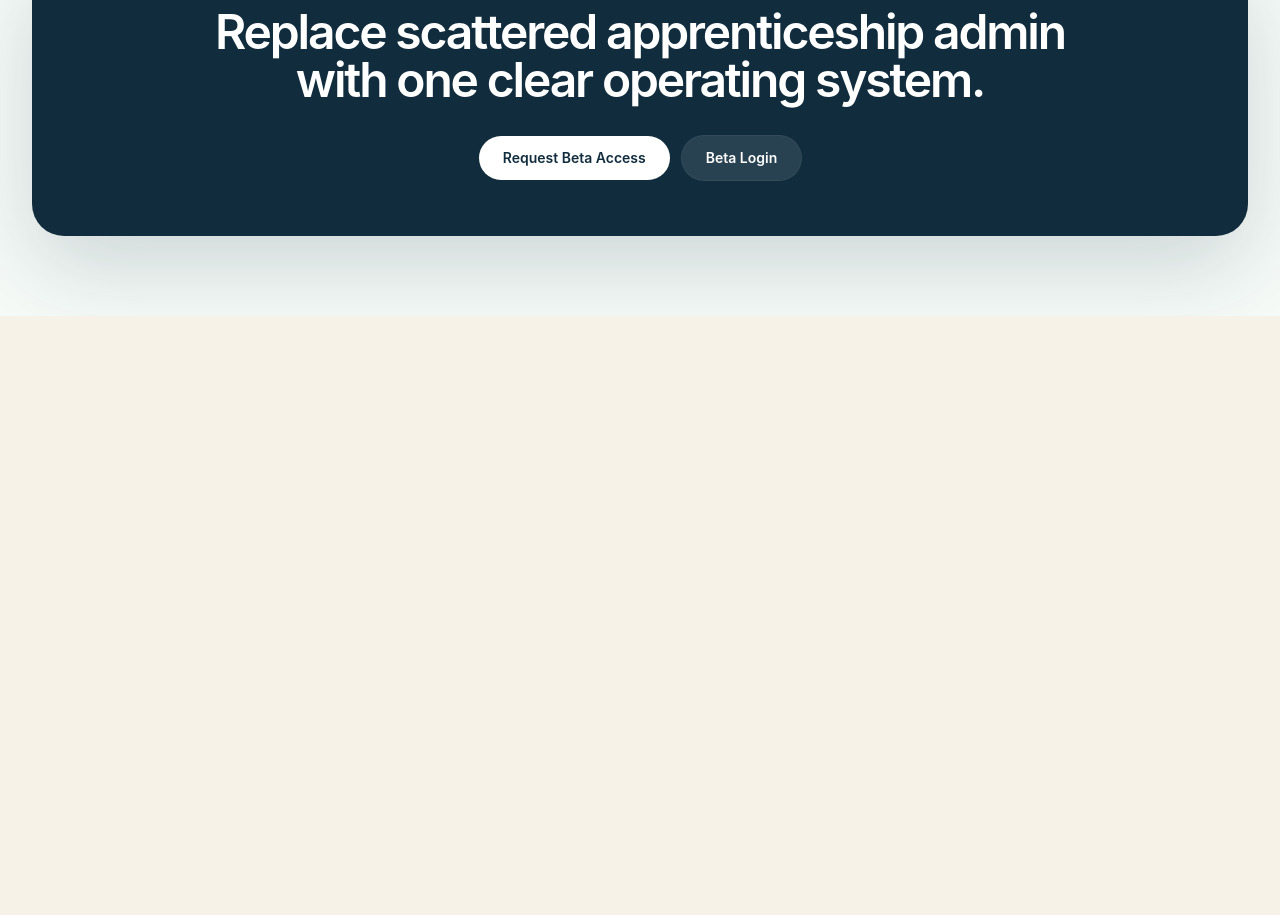
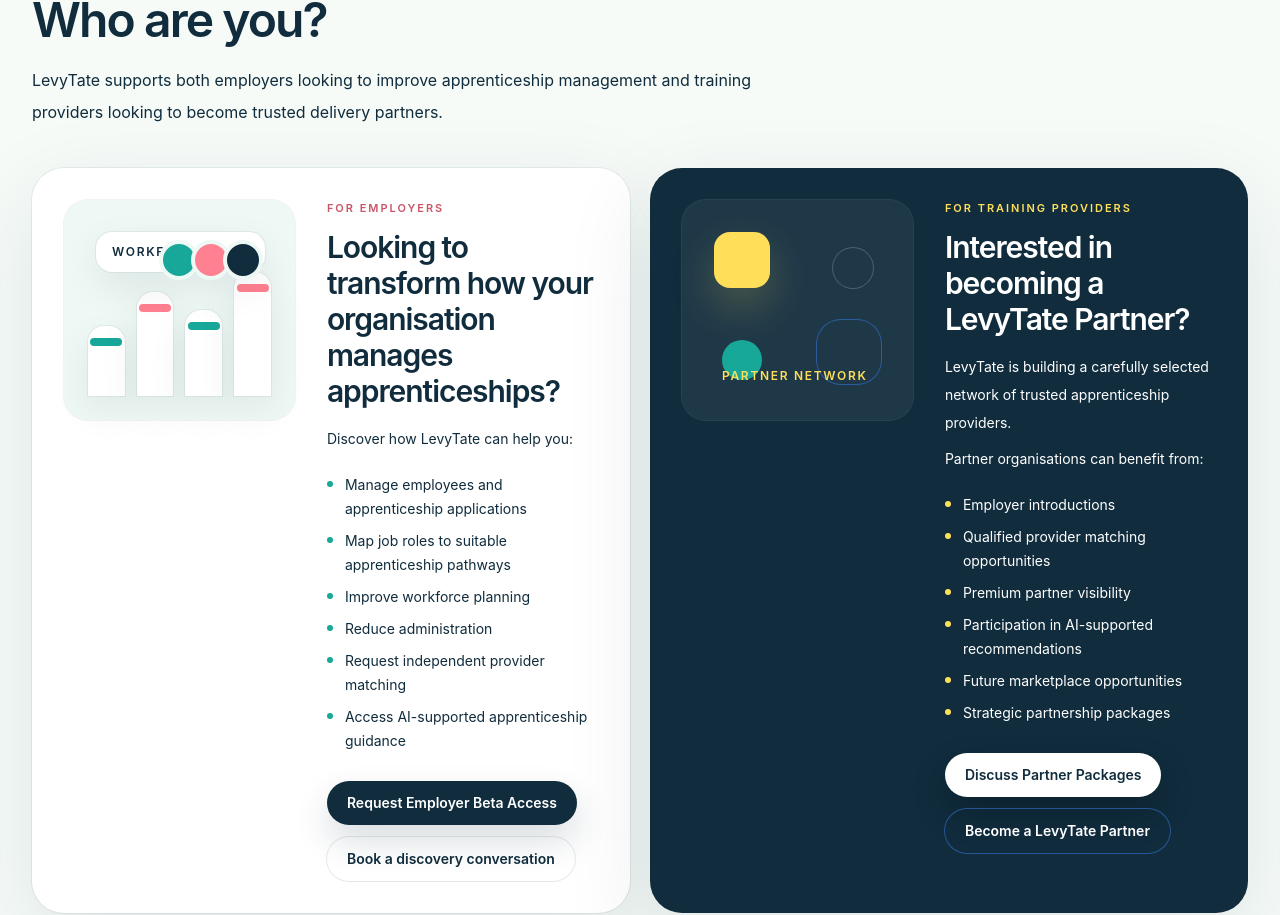
Before and after one commit to jamesevelynross1-sketch/levytate-wren, a Next.js app: page /levytate in a window 1280 px wide. Shown: the part 4516-5431 px from the top of the page. Before the commit the page ends 4832 px from the top, so only its background shows below. Built offline with nearby package versions, Linux system fonts and the light colour scheme.

Commit message:
Add LevyTate audience journey section

```diff
--- a/app/levytate/page.tsx
+++ b/app/levytate/page.tsx
@@ -51,6 +51,22 @@
 const workflow = ["Add employees", "Map roles", "Open applications", "Approve requests", "Match providers", "Track enrolments"];
 const prompts = ["Which apprenticeship suits this role?", "What pathway supports progression into data?", "Can you help me prepare an application?", "Which providers could deliver this programme?"];
 const providerAreas = ["Data & AI", "Digital & IT", "Procurement", "Marketing", "Business Support", "Customer Service", "Project Management", "Technical & Specialist"];
+const employerJourneyBullets = [
+  "Manage employees and apprenticeship applications",
+  "Map job roles to suitable apprenticeship pathways",
+  "Improve workforce planning",
+  "Reduce administration",
+  "Request independent provider matching",
+  "Access AI-supported apprenticeship guidance",
+];
+const providerJourneyBullets = [
+  "Employer introductions",
+  "Qualified provider matching opportunities",
+  "Premium partner visibility",
+  "Participation in AI-supported recommendations",
+  "Future marketplace opportunities",
+  "Strategic partnership packages",
+];
 
 export default function LevyTateLandingPage() {
   return (
@@ -64,6 +80,7 @@
       <AiSection />
       <ProviderCatalogueSection />
       <BetaAccessSection />
+      <AudienceJourneySection />
       <FinalCta />
     </main>
   );
@@ -307,6 +324,129 @@
   );
 }
 
+function AudienceJourneySection() {
+  return (
+    <section className="px-5 py-16 sm:px-8 lg:py-24">
+      <div className="mx-auto max-w-7xl">
+        <div className="max-w-3xl">
+          <p className="text-[11px] font-semibold uppercase tracking-[0.18em] text-[#c95568]">Choose your LevyTate journey</p>
+          <h2 className="mt-3 text-4xl font-semibold tracking-[-0.04em] sm:text-5xl">Who are you?</h2>
+          <p className="mt-5 text-base leading-8 text-[#102c3d]/62">
+            LevyTate supports both employers looking to improve apprenticeship management and training providers looking to become trusted delivery partners.
+          </p>
+        </div>
+        <div className="mt-10 grid gap-5 lg:grid-cols-2">
+          <JourneyCard
+            variant="employer"
+            label="For employers"
+            title="Looking to transform how your organisation manages apprenticeships?"
+            intro="Discover how LevyTate can help you:"
+            bullets={employerJourneyBullets}
+            primaryCta="Request Employer Beta Access"
+            secondaryCta="Book a discovery conversation"
+            primaryHref="#beta"
+            secondaryHref="#beta"
+          />
+          <JourneyCard
+            variant="provider"
+            label="For training providers"
+            title="Interested in becoming a LevyTate Partner?"
+            intro="LevyTate is building a carefully selected network of trusted apprenticeship providers."
+            supportingIntro="Partner organisations can benefit from:"
+            bullets={providerJourneyBullets}
+            primaryCta="Discuss Partner Packages"
+            secondaryCta="Become a LevyTate Partner"
+            primaryHref="#providers"
+            secondaryHref="#providers"
+          />
+        </div>
+      </div>
+    </section>
+  );
+}
+
+type JourneyCardProps = {
+  variant: "employer" | "provider";
+  label: string;
+  title: string;
+  intro: string;
+  supportingIntro?: string;
+  bullets: string[];
+  primaryCta: string;
+  secondaryCta: string;
+  primaryHref: string;
+  secondaryHref: string;
+};
+
+function JourneyCard({ variant, label, title, intro, supportingIntro, bullets, primaryCta, secondaryCta, primaryHref, secondaryHref }: JourneyCardProps) {
+  const isProvider = variant === "provider";
+
+  return (
+    <article className={`relative overflow-hidden rounded-[2rem] p-6 shadow-[0_28px_90px_rgba(16,44,61,0.1)] ring-1 sm:p-8 ${isProvider ? "bg-[#102c3d] text-white ring-white/10" : "bg-white text-[#102c3d] ring-[#102c3d]/[0.07]"}`}>
+      <div className="relative z-10 grid min-h-full gap-8 lg:grid-cols-[0.92fr_1.08fr] lg:items-start">
+        <JourneyIllustration variant={variant} />
+        <div>
+          <p className={`text-[11px] font-semibold uppercase tracking-[0.18em] ${isProvider ? "text-[#ffde59]" : "text-[#c95568]"}`}>{label}</p>
+          <h3 className="mt-3 text-2xl font-semibold tracking-[-0.035em] sm:text-3xl">{title}</h3>
+          <p className={`mt-4 text-sm leading-7 ${isProvider ? "text-white/72" : "text-[#102c3d]/62"}`}>{intro}</p>
+          {supportingIntro ? <p className={`mt-2 text-sm leading-7 ${isProvider ? "text-white/72" : "text-[#102c3d]/62"}`}>{supportingIntro}</p> : null}
+          <ul className="mt-5 grid gap-2 text-sm leading-6">
+            {bullets.map((bullet) => (
+              <li key={bullet} className="flex gap-3">
+                <span className={`mt-2 h-1.5 w-1.5 shrink-0 rounded-full ${isProvider ? "bg-[#ffde59]" : "bg-[#18a89a]"}`} />
+                <span className={isProvider ? "text-white/82" : "text-[#102c3d]/72"}>{bullet}</span>
+              </li>
+            ))}
+          </ul>
+          <div className="mt-7 flex flex-wrap items-center gap-3">
+            <a href={primaryHref} className={`rounded-full px-5 py-3 text-sm font-semibold transition hover:-translate-y-0.5 ${isProvider ? "bg-white text-[#102c3d] shadow-[0_16px_34px_rgba(0,0,0,0.22)]" : "bg-[#102c3d] text-white shadow-[0_16px_34px_rgba(16,44,61,0.16)]"}`}>{primaryCta}</a>
+            <a href={secondaryHref} className={`rounded-full px-5 py-3 text-sm font-semibold ring-1 transition hover:-translate-y-0.5 ${isProvider ? "text-white ring-white/18 hover:bg-white/8" : "text-[#102c3d] ring-[#102c3d]/10 hover:bg-[#102c3d]/[0.03]"}`}>{secondaryCta}</a>
+          </div>
+        </div>
+      </div>
+    </article>
+  );
+}
+
+function JourneyIllustration({ variant }: { variant: "employer" | "provider" }) {
+  if (variant === "provider") {
+    return (
+      <div className="relative min-h-[220px] rounded-[1.5rem] bg-white/[0.06] p-6 ring-1 ring-white/10">
+        <div className="absolute left-8 top-8 h-14 w-14 rounded-2xl bg-[#ffde59] shadow-[0_18px_44px_rgba(255,222,89,0.22)]" />
+        <div className="absolute right-10 top-12 h-10 w-10 rounded-full bg-white/16 ring-1 ring-white/20" />
+        <div className="absolute bottom-10 left-10 h-10 w-10 rounded-full bg-[#18a89a]" />
+        <div className="absolute bottom-9 right-8 h-16 w-16 rounded-3xl bg-white/12 ring-1 ring-white/16" />
+        <div className="absolute left-[4.8rem] top-[4.8rem] h-px w-32 rotate-[18deg] bg-white/24" />
+        <div className="absolute bottom-[4.2rem] left-[4.8rem] h-px w-40 -rotate-[9deg] bg-white/24" />
+        <div className="absolute bottom-[5.5rem] right-[4.8rem] h-px w-28 rotate-[34deg] bg-white/24" />
+        <div className="absolute bottom-6 left-6 right-6 rounded-2xl bg-[#ffde59]/12 px-4 py-3 text-xs font-semibold uppercase tracking-[0.14em] text-[#ffde59]">
+          Partner network
+        </div>
+      </div>
+    );
+  }
+
+  return (
+    <div className="relative min-h-[220px] rounded-[1.5rem] bg-[#eef8f4] p-6 ring-1 ring-[#102c3d]/[0.06]">
+      <div className="absolute bottom-6 left-6 right-6 grid grid-cols-4 items-end gap-3">
+        {[70, 104, 86, 124].map((height, index) => (
+          <div key={height} className="rounded-t-2xl bg-white shadow-[0_14px_38px_rgba(16,44,61,0.08)] ring-1 ring-[#102c3d]/[0.06]" style={{ height }}>
+            <div className={`mx-auto mt-3 h-2 w-8 rounded-full ${index % 2 === 0 ? "bg-[#18a89a]" : "bg-[#ff8090]"}`} />
+          </div>
+        ))}
+      </div>
+      <div className="absolute left-8 top-8 rounded-2xl bg-white px-4 py-3 text-xs font-semibold uppercase tracking-[0.14em] text-[#102c3d] shadow-[0_14px_38px_rgba(16,44,61,0.08)] ring-1 ring-[#102c3d]/[0.06]">
+        Workforce plan
+      </div>
+      <div className="absolute right-8 top-10 flex -space-x-2">
+        {["bg-[#18a89a]", "bg-[#ff8090]", "bg-[#102c3d]"].map((colour) => (
+          <span key={colour} className={`h-10 w-10 rounded-full border-4 border-[#eef8f4] ${colour}`} />
+        ))}
+      </div>
+    </div>
+  );
+}
+
 function FinalCta() {
   return (
     <section className="px-5 py-16 sm:px-8 lg:py-20">
```
